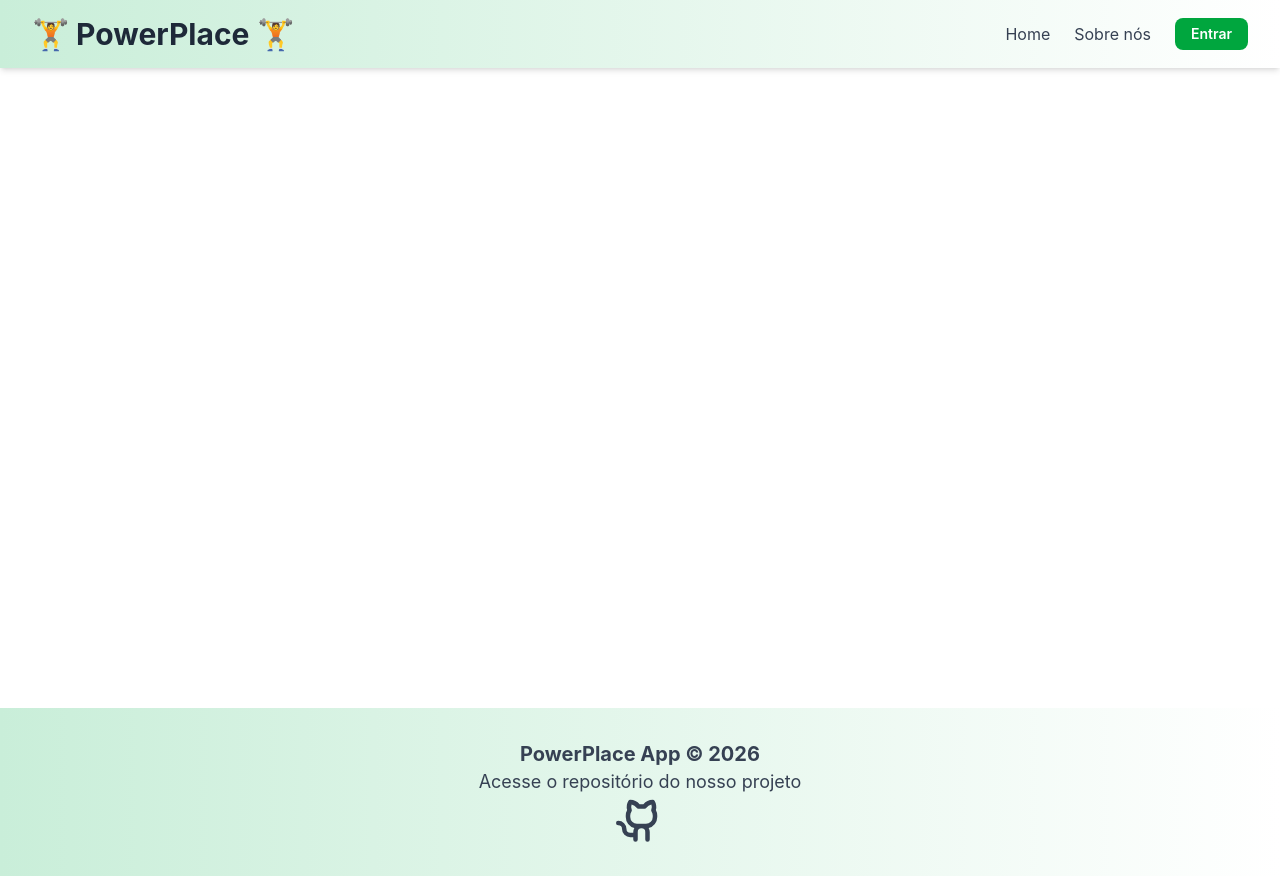
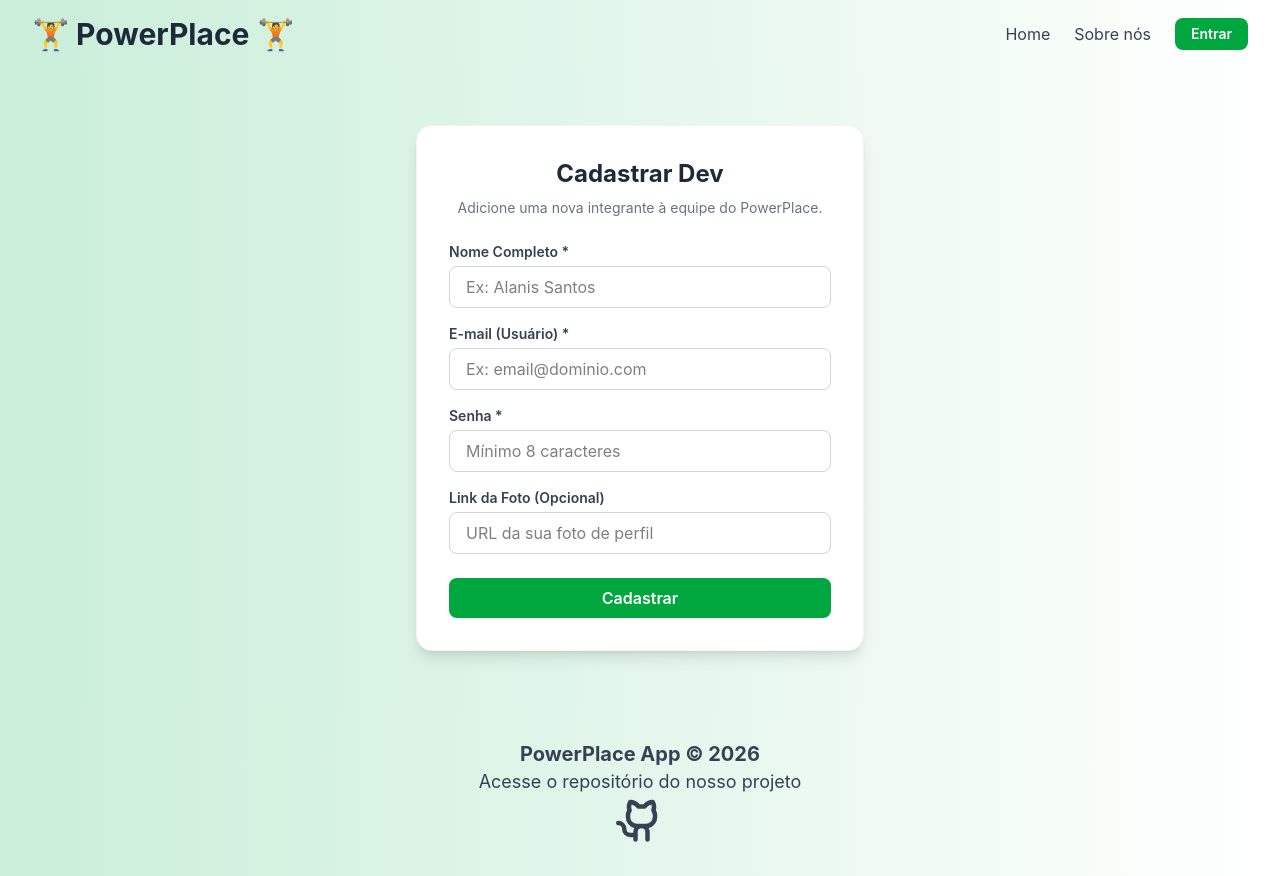
Before and after one commit to crmprojetointegrador/fitness-front, a React (Vite) app: page /cadastrar in a window 1280 px wide. Built offline with nearby package versions, Linux system fonts and the light colour scheme.

Commit message:
lógica de cadastrar usuario

```diff
--- a/src/App.tsx
+++ b/src/App.tsx
@@ -16,6 +16,7 @@ import ListarProdutos from "./components/produto/listarprodutos/ListarProdutos"
 import FormProduto from './components/produto/formproduto/FormProduto'
 import DeletarProduto from './components/deletarproduto/DeletarProduto'
 import ImcPage from './pages/Imc'
+import CadastrarUsuario from './pages/home/CadastrarUsuario'
 
 function App() {
   return (
@@ -30,6 +31,7 @@ function App() {
               {/* Rotas Públicas */}
               <Route path="/login" element={<Login />} />
               <Route path="/" element={<Home />} />
+              <Route path="/cadastrar" element={<CadastrarUsuario />} />
               <Route path="/home" element={<Home />} />
               <Route path="/about" element={<About />} />
 
--- a/src/components/navbar/Navbar.tsx
+++ b/src/components/navbar/Navbar.tsx
@@ -22,12 +22,10 @@ function Navbar() {
 
                     {estaLogado ? (
                         <>
-                            {/* Links visíveis apenas logado */}
                             <Link to='/categorias' className='hover:text-green-700 transition'>Categorias</Link>
                             <Link to='/produtos' className='hover:text-green-700 transition'>Produtos</Link>
                             <Link to='/imc' className='hover:text-green-700 transition'>Calcule seu IMC</Link>
 
-                            {/* Identificação e Logout */}
                             <div className="flex items-center gap-3 bg-white/60 border border-green-200 rounded-lg px-3 py-1 ml-2">
                                 <span className="text-sm font-semibold text-gray-800">Olá, {usuarioAtual?.nome.split(' ')[0]}</span>
                                 <button
--- /dev/null
+++ b/src/pages/home/CadastrarUsuario.tsx
@@ -0,0 +1,110 @@
+import { useState, type FormEvent, type ChangeEvent } from "react";
+import { useNavigate } from "react-router-dom";
+import { cadastrarUsuario } from "../../services/Service";
+import { toast } from "react-toastify";
+
+export default function CadastrarUsuario() {
+  const navigate = useNavigate();
+  const [formData, setFormData] = useState({
+    nome: "",
+    usuario: "",
+    senha: "",
+    foto: "",
+  });
+
+  function atualizarEstado(e: ChangeEvent<HTMLInputElement>) {
+    setFormData({
+      ...formData,
+      [e.target.name]: e.target.value,
+    });
+  }
+
+  async function handleSubmit(e: FormEvent) {
+    e.preventDefault();
+
+    if (!formData.nome || !formData.usuario || !formData.senha) {
+      toast.error("Por favor, preencha todos os campos obrigatórios!");
+      return;
+    }
+
+    try {
+      await cadastrarUsuario("/usuarios/cadastrar", formData, setFormData);
+      toast.success("Usuária cadastrada com sucesso!");
+      navigate("/login");
+    } catch (error) {
+      toast.error("Erro ao cadastrar a usuária. Verifique os dados!");
+      console.error(error);
+    }
+  }
+
+  return (
+    <div
+      className="min-h-[80vh] flex items-center justify-center p-4"
+      style={{ backgroundImage: 'linear-gradient(to right, #C9EED9, #FFFFFF)' }}
+    >
+      <div className="bg-white p-8 rounded-2xl shadow-lg max-w-md w-full border border-gray-100">
+        <h2 className="text-2xl font-bold text-gray-800 text-center mb-2">Cadastrar Dev</h2>
+        <p className="text-gray-500 text-sm text-center mb-6">
+          Adicione uma nova integrante à equipe do PowerPlace.
+        </p>
+
+        <form onSubmit={handleSubmit} className="space-y-4">
+          <div>
+            <label className="block text-sm font-semibold text-gray-700 mb-1">Nome Completo *</label>
+            <input
+              type="text"
+              name="nome"
+              placeholder="Ex: Alanis Santos"
+              value={formData.nome}
+              onChange={atualizarEstado}
+              className="w-full px-4 py-2 border border-gray-300 rounded-lg outline-none focus:ring-2 focus:ring-green-400"
+            />
+          </div>
+
+          <div>
+            <label className="block text-sm font-semibold text-gray-700 mb-1">E-mail (Usuário) *</label>
+            <input
+              type="email"
+              name="usuario"
+              placeholder="Ex: email@dominio.com"
+              value={formData.usuario}
+              onChange={atualizarEstado}
+              className="w-full px-4 py-2 border border-gray-300 rounded-lg outline-none focus:ring-2 focus:ring-green-400"
+            />
+          </div>
+
+          <div>
+            <label className="block text-sm font-semibold text-gray-700 mb-1">Senha *</label>
+            <input
+              type="password"
+              name="senha"
+              placeholder="Mínimo 8 caracteres"
+              value={formData.senha}
+              onChange={atualizarEstado}
+              className="w-full px-4 py-2 border border-gray-300 rounded-lg outline-none focus:ring-2 focus:ring-green-400"
+            />
+          </div>
+
+          <div>
+            <label className="block text-sm font-semibold text-gray-700 mb-1">Link da Foto (Opcional)</label>
+            <input
+              type="text"
+              name="foto"
+              placeholder="URL da sua foto de perfil"
+              value={formData.foto}
+              onChange={atualizarEstado}
+              className="w-full px-4 py-2 border border-gray-300 rounded-lg outline-none focus:ring-2 focus:ring-green-400"
+            />
+          </div>
+
+          <button
+            type="submit"
+            className="w-full bg-green-600 hover:bg-green-700 text-white font-semibold py-2 rounded-lg transition mt-2"
+          >
+            Cadastrar
+          </button>
+        </form>
+      </div>
+    </div>
+  );
+}
--- a/src/pages/home/Login.tsx
+++ b/src/pages/home/Login.tsx
@@ -2,6 +2,7 @@ import { useState, useContext, type FormEvent } from "react";
 import { useNavigate } from "react-router-dom";
 import { UserContext } from "../../context/UserContext";
 import { toast } from "react-toastify";
+import { Link } from "react-router-dom";
 
 export default function Login() {
   const [idSelecionado, setIdSelecionado] = useState("1");
@@ -67,6 +68,14 @@ export default function Login() {
           >
             Entrar
           </button>
+
+          <p className="text-center text-sm text-gray-600 mt-4">
+            Ainda não tem conta?{" "}
+            <Link to="/cadastrar" className="text-green-600 hover:underline font-semibold">
+              Cadastre-se aqui
+            </Link>
+          </p>
+
         </form>
       </div>
     </div>
--- a/src/services/Service.ts
+++ b/src/services/Service.ts
@@ -22,3 +22,8 @@ export const atualizar = async (url: string, dados: Object, setDados: Function)
 export const deletar = async (url: string) => {
     await api.delete(url)
 }
+
+export const cadastrarUsuario = async (url: string, dados: Object, setDados: Function) => {
+  const resposta = await api.post(url, dados);
+  setDados(resposta.data);
+}
```
